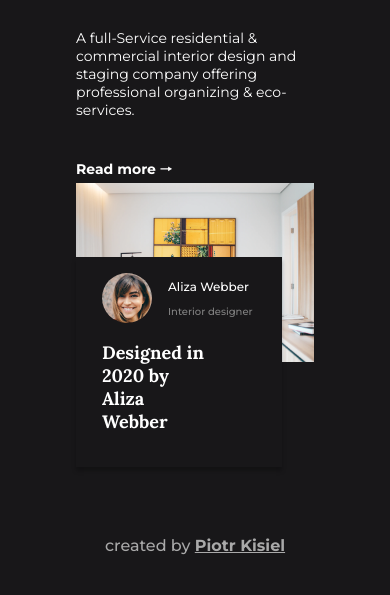
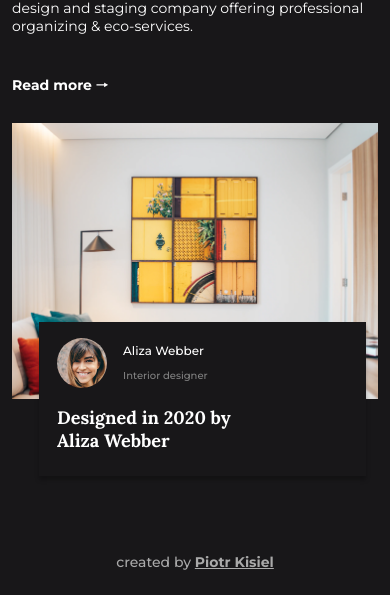
Before and after one commit to pietyr/interior-consultant, a plain HTML site: page index.html in a window 390 px wide. Shown: the part 249-844 px from the top of the page. Drawn offline with nearby package versions, Linux system fonts and the light colour scheme.

Commit message:
feat: styled for mobile

```diff
--- a/style.css
+++ b/style.css
@@ -98,6 +98,8 @@ section.description {
 	justify-content: center;
 	max-width: 410px;
 	gap: 2.5rem;
+	margin-top: 1.5rem;
+	margin-bottom: 1.5rem;
 }
 
 h1 {
@@ -181,6 +183,7 @@ footer {
 	margin-top: 5.5rem;
 	font-weight: 500;
 	color: var(--gray-2);
+	font-size: 0.875rem;
 }
 
 footer a,
@@ -192,6 +195,10 @@ footer a:visited {
 @media (max-width: 1023px) {
 	main {
 		flex-direction: column;
+	}
+
+	body {
+		padding: 1.25rem 0.75rem 1.5rem;
 	}
 
 	h1 {
@@ -206,6 +213,11 @@ footer a:visited {
 		font-size: 0.875rem;
 	}
 
+	div.author-wrapper {
+		right: 0.75rem;
+		padding: 1rem 1.125rem 1.5rem;
+	}
+
 	div.name-wrapper span:first-child {
 		font-size: 0.75rem;
 	}
@@ -216,6 +228,7 @@ footer a:visited {
 
 	h3 {
 		font-size: 1.125rem;
+		margin-bottom: 0;
 	}
 
 	ul {
@@ -243,4 +256,8 @@ footer a:visited {
 		position: relative;
 		z-index: 2;
 	}
+
+	footer p {
+		margin: 0;
+	}
 }
```
